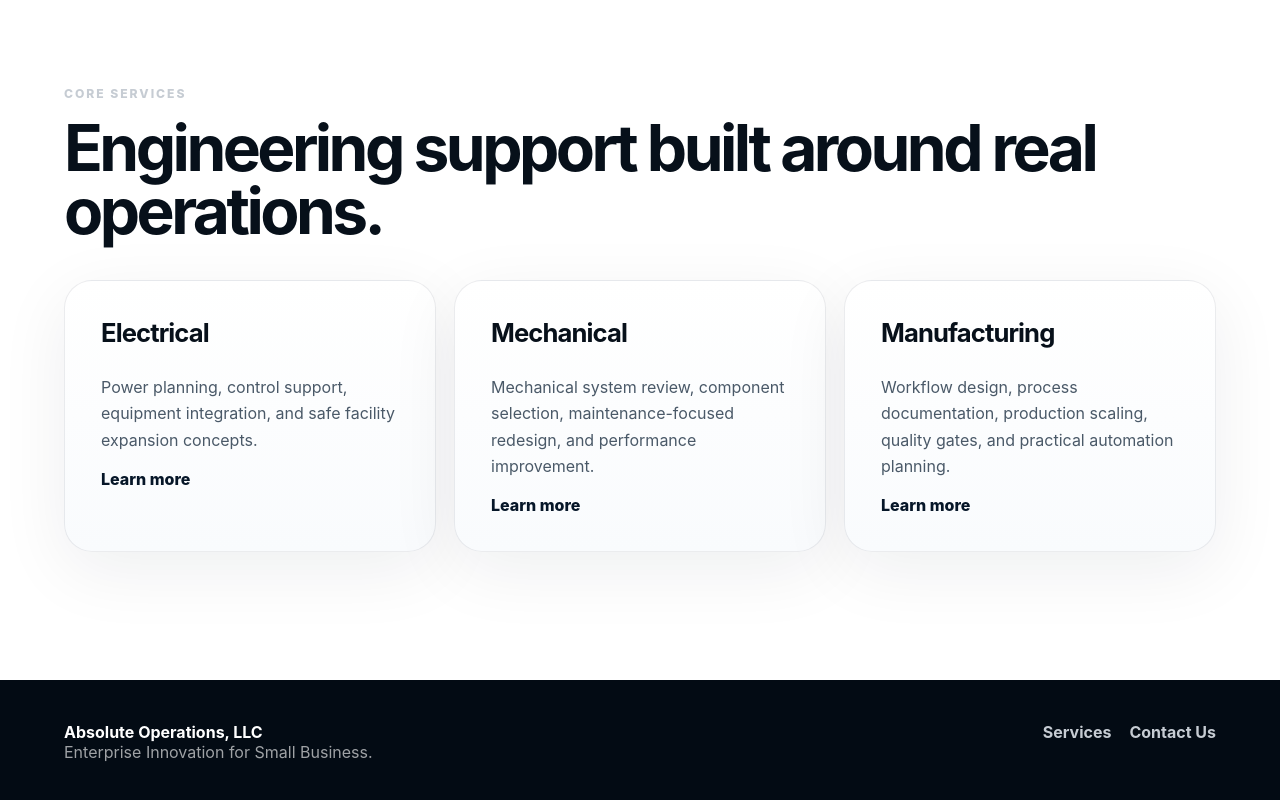
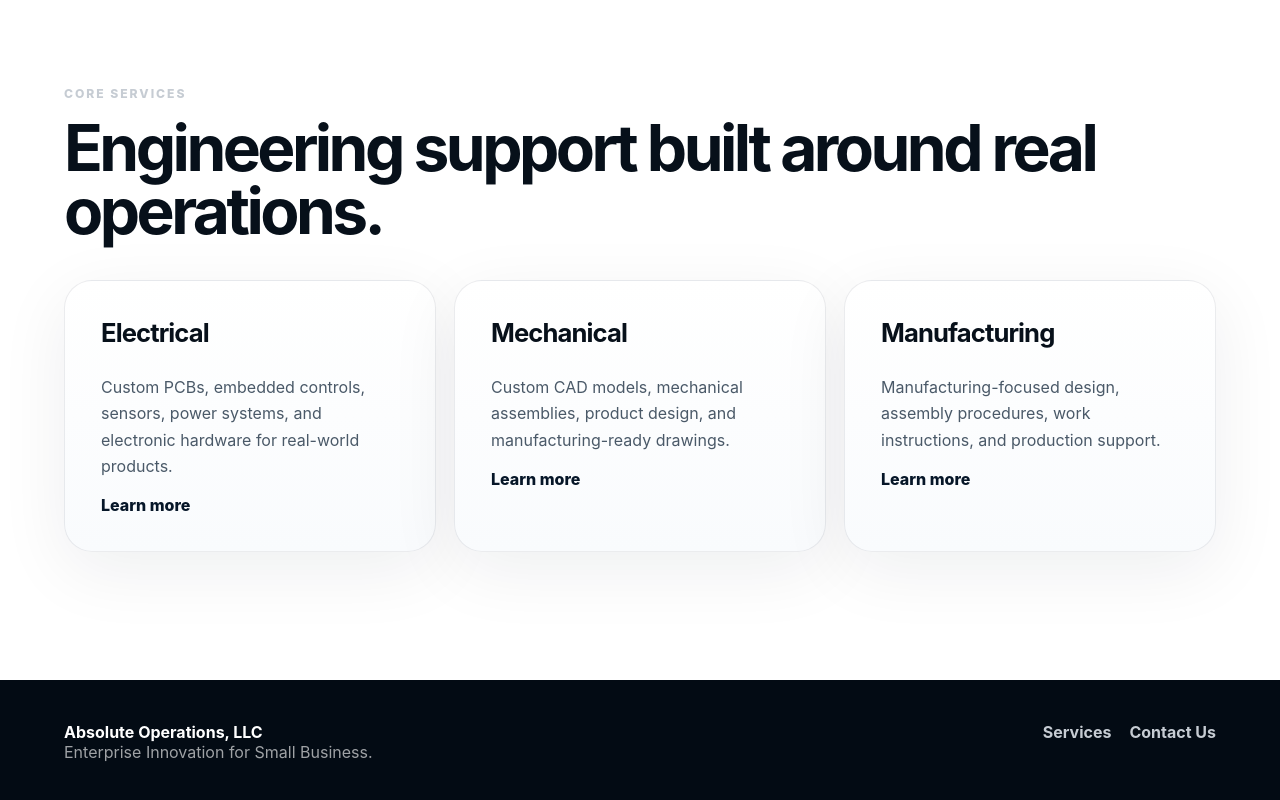
Before and after one commit to AdamAO26/absolute-operations-website, a React (Vite) app in the folder absolute-operations-website/: page / in a window 1280 px wide. Shown: the part 1402-2202 px from the top of the page. Built offline with nearby package versions, Linux system fonts and the light colour scheme.

Commit message:
Home page services section change

```diff
--- a/absolute-operations-website/src/data/services.js
+++ b/absolute-operations-website/src/data/services.js
@@ -3,39 +3,39 @@ export const services = [
     number: '01',
     title: 'Electrical Engineering',
     shortTitle: 'Electrical',
-    summary: 'Power planning, control support, equipment integration, and safe facility expansion concepts.',
-    text: 'Power distribution planning, equipment integration support, facility expansion concepts, controls coordination, and documentation cleanup.',
+    summary: 'Custom PCBs, embedded controls, sensors, power systems, and electronic hardware for real-world products.',
+    text: 'We design custom electronic systems that help products sense, control, monitor, and automate real-world processes. Our team develops custom printed circuit boards, embedded control systems, and power distribution solutions tailored to each project. Whether you need to control motors, read sensors, manage batteries, monitor power usage, or connect devices together, we can design the hardware and supporting electronics from the ground up.',
     points: [
-      'Load review and expansion planning',
-      'Panel and equipment coordination',
-      'Controls and automation support',
-      'Practical safety-minded implementation planning'
+      'Custom printed circuit board design',
+      'Embedded controls and sensor integration',
+      'Motor, battery, and power distribution support',
+      'Reliable electronics designed for real-world use'
     ]
   },
   {
     number: '02',
     title: 'Mechanical Engineering',
     shortTitle: 'Mechanical',
-    summary: 'Mechanical system review, component selection, maintenance-focused redesign, and performance improvement.',
-    text: 'Mechanical system improvement for businesses that need stronger performance without excessive complexity or enterprise-level spend.',
+    summary: 'Custom CAD models, mechanical assemblies, product design, and manufacturing-ready drawings.',
+    text: 'We transform ideas into detailed 3D models and manufacturing-ready engineering drawings. Our services include custom CAD design, product development, component and material selection, mechanical system reviews, and design improvements that enhance performance and reliability. From simple components to complete assemblies, we provide the documentation needed to move confidently from concept to production.',
     points: [
-      'Existing system review',
-      'Component and equipment selection',
-      'Maintainability-focused redesign',
-      'Performance and uptime improvement'
+      'Custom CAD design and 3D modeling',
+      'Product development and component selection',
+      'Mechanical assemblies and design improvement',
+      'Manufacturing-ready drawings and documentation'
     ]
   },
   {
     number: '03',
     title: 'Manufacturing Engineering',
     shortTitle: 'Manufacturing',
-    summary: 'Workflow design, process documentation, production scaling, quality gates, and practical automation planning.',
-    text: 'Production process planning for small businesses that need repeatable output, stronger quality checks, and a path to scale.',
+    summary: 'Manufacturing-focused design, assembly procedures, work instructions, and production support.',
+    text: 'We design products with manufacturing in mind from the beginning, helping reduce production costs while improving quality and consistency. Our team evaluates designs for manufacturability, develops assembly procedures, creates work instructions, and establishes quality inspection processes to support efficient production. The result is a product that is easier to manufacture, simpler to assemble, and more reliable for the end user.',
     points: [
-      'Workflow and bottleneck mapping',
-      'Production cell design',
-      'Quality gate planning',
-      'Process documentation and training support'
+      'Design for manufacturability review',
+      'Assembly procedures and work instructions',
+      'Quality inspection and process documentation',
+      'Workflow planning and production support'
     ]
   }
 ];
```
